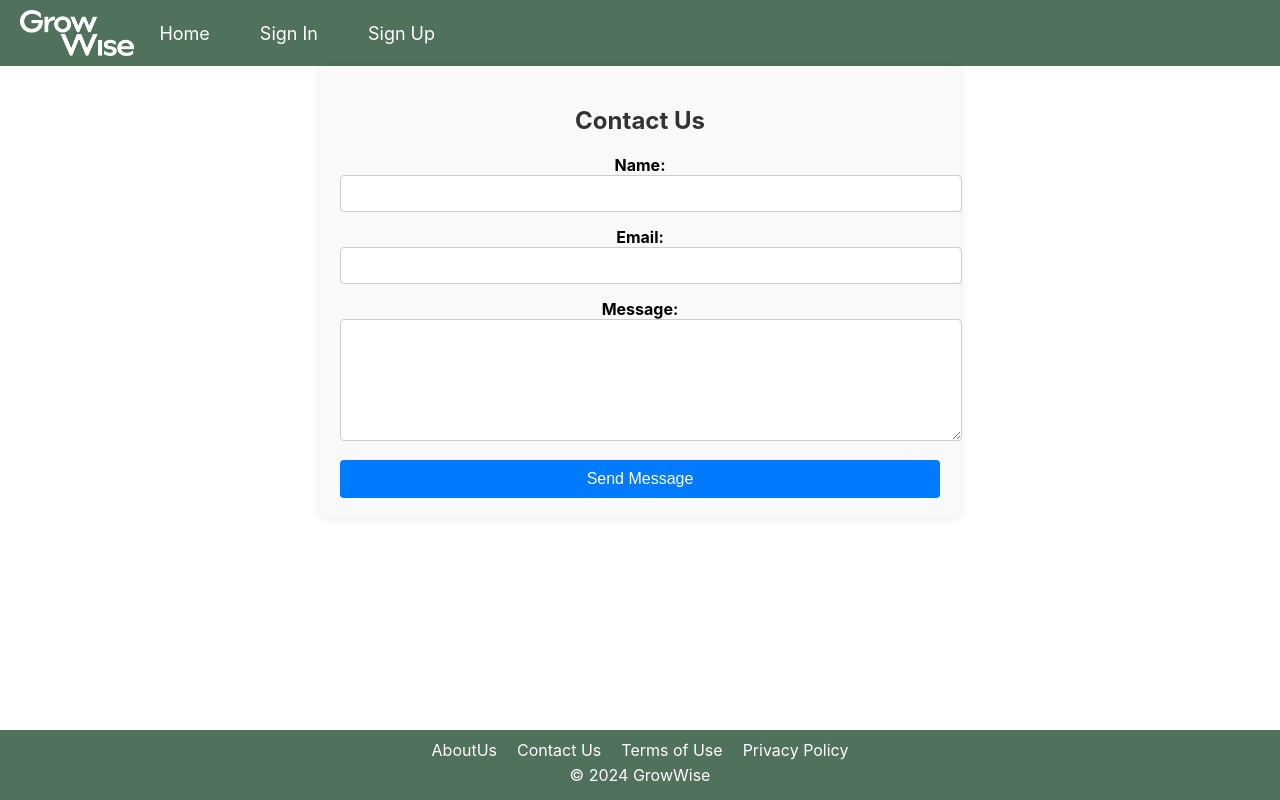
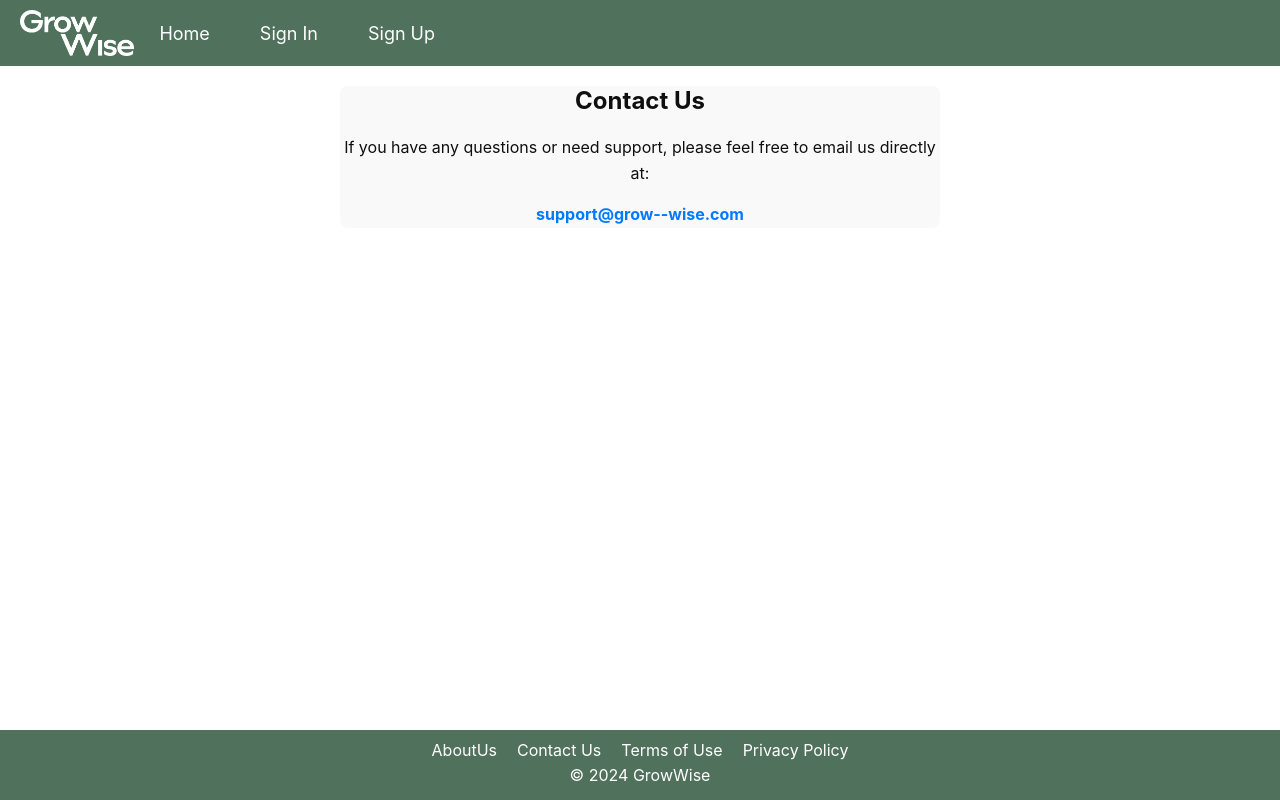
Before and after one commit to sahomelabs/exptest, a React (Create React App) app: page /contact-us in a window 1280 px wide. Built offline with nearby package versions, Linux system fonts and the light colour scheme.

Commit message:
change contact-us to email only and remove form

```diff
--- a/src/Pages/ContactUs/ContactUs.css
+++ b/src/Pages/ContactUs/ContactUs.css
@@ -1,53 +1,33 @@
+
+
    /* ContactUs.css */
 .contact-us {
   max-width: 600px;
   margin: 0 auto;
-    padding: 20px;
   background-color: #f9f9f9;
   border-radius: 8px;
-    box-shadow: 0 0 10px rgba(0, 0, 0, 0.1);
 }
 
 .contact-us h2 {
   text-align: center;
   margin-bottom: 20px;
-    color: #333;
+  color: #100f0f;
+  font-size: 24px;
 }
 
-  .contact-us form {
-    display: flex;
-    flex-direction: column;
+.contact-us p {
+  margin-bottom: 15px;
+  line-height: 1.6;
+  color: #100f0f;
+  text-align: center;
 }
 
-  .contact-us label {
-    margin-bottom: 15px;
+.contact-us .email-link a {
+  color: #007bff;
+  text-decoration: none;
   font-weight: bold;
 }
 
-  .contact-us input,
-  .contact-us textarea {
-    width: 100%;
-    padding: 10px;
-    border: 1px solid #ccc;
-    border-radius: 4px;
+.contact-us .email-link a:hover {
+  text-decoration: underline;
 }
-
-  .contact-us textarea {
-    resize: vertical;
-    min-height: 100px;
-  }
-
-  .contact-us button {
-    padding: 10px 20px;
-    border: none;
-    border-radius: 4px;
-    background-color: #007bff;
-    color: #fff;
-    font-size: 16px;
-    cursor: pointer;
-    transition: background-color 0.3s ease;
-  }
-
-  .contact-us button:hover {
-    background-color: #0056b3;
-  }
--- a/src/Pages/ContactUs/ContactUs.jsx
+++ b/src/Pages/ContactUs/ContactUs.jsx
@@ -1,60 +1,15 @@
 //Contact Page
-import React, { useState } from 'react';
-import './ContactUs.css'
+import React from 'react';
+import './ContactUs.css';
 
 const ContactUs = () => {
-  const [formData, setFormData] = useState({
-    name: '',
-    email: '',
-    message: '',
-  });
-
-  const handleChange = (e) => {
-    setFormData({ ...formData, [e.target.name]: e.target.value });
-  };
-
-  const handleSubmit = (e) => {
-    e.preventDefault();
-    alert(`Message sent by ${formData.name}`);
-    // Implement further submission logic, like sending the data to an API
-    setFormData({ name: '', email: '', message: '' });
-  };
-
   return (
     <div className="contact-us">
       <h2>Contact Us</h2>
-      <form onSubmit={handleSubmit}>
-        <label>
-          Name:
-          <input
-            type="text"
-            name="name"
-            value={formData.name}
-            onChange={handleChange}
-            required
-          />
-        </label>
-        <label>
-          Email:
-          <input
-            type="email"
-            name="email"
-            value={formData.email}
-            onChange={handleChange}
-            required
-          />
-        </label>
-        <label>
-          Message:
-          <textarea
-            name="message"
-            value={formData.message}
-            onChange={handleChange}
-            required
-          ></textarea>
-        </label>
-        <button type="submit">Send Message</button>
-      </form>
+      <p>If you have any questions or need support, please feel free to email us directly at:</p>
+      <p className="email-link">
+        <a href="mailto:support@growwise.com">support@grow--wise.com</a>
+      </p>
     </div>
   );
 };
```
Lines whose indentation alone changed are shown as unchanged.
